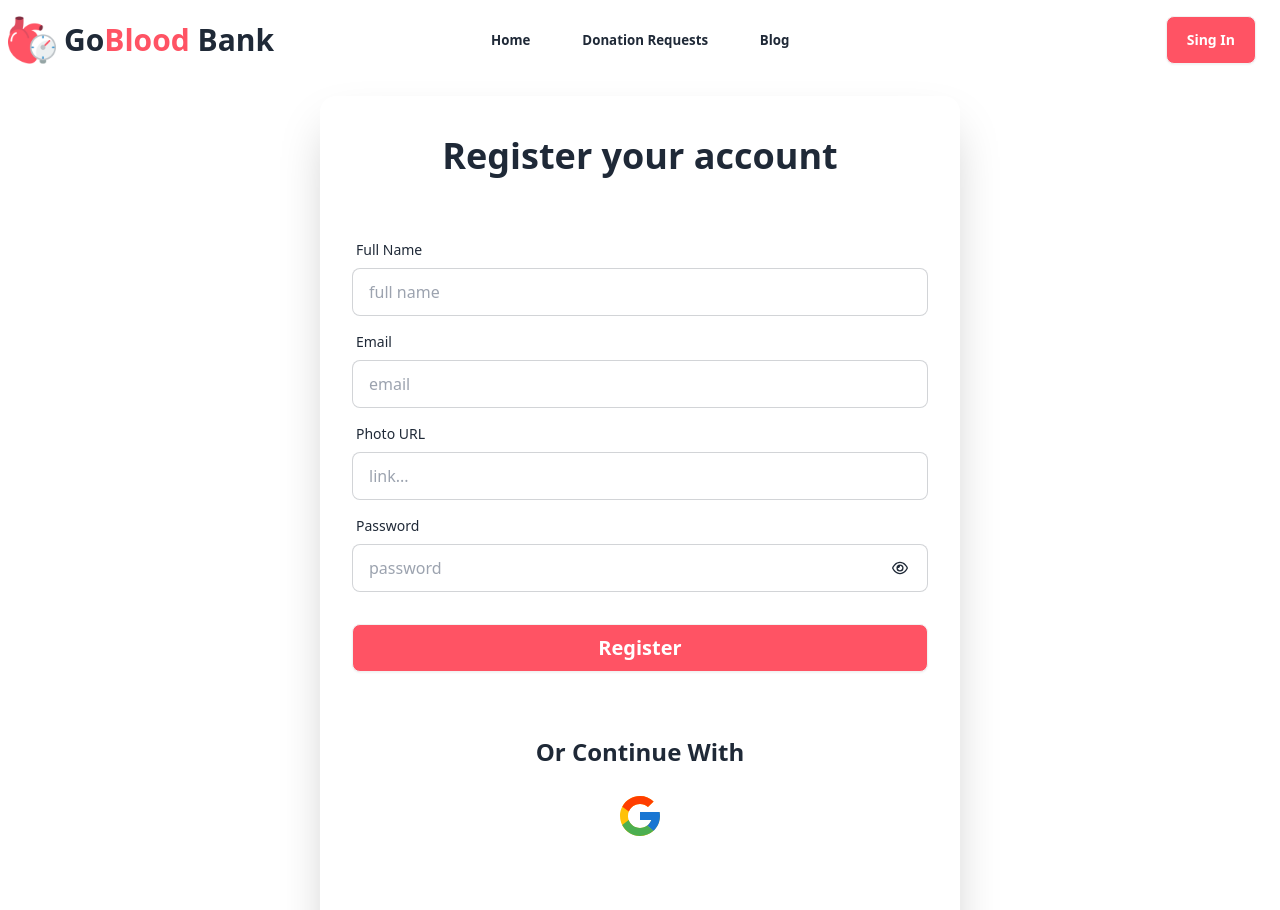
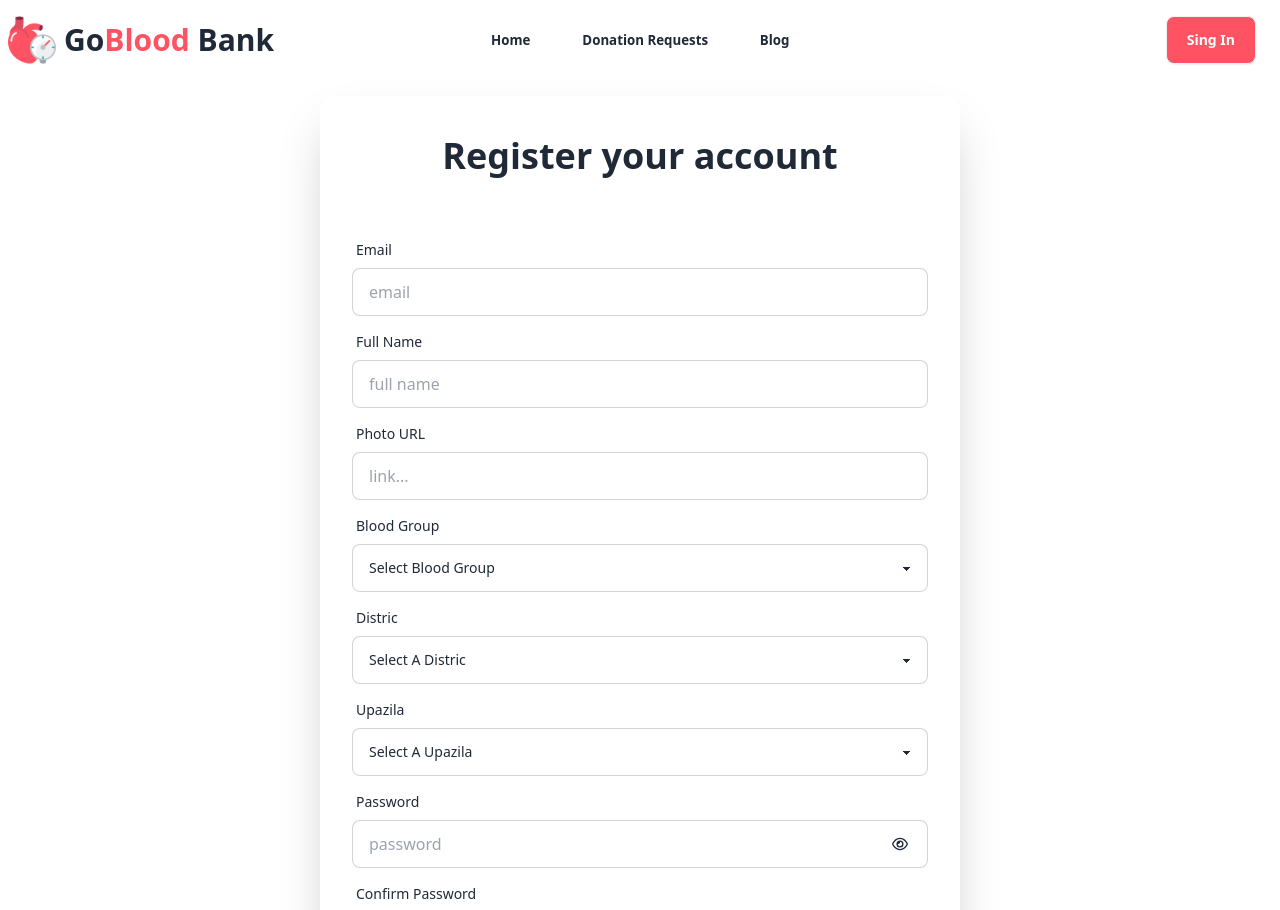
Before and after one commit to sajjathossainbd/go-blood-bank-client, a React (Vite) app: page /register in a window 1280 px wide. Shown: the top 910 px of the page. Built offline with nearby package versions, Linux system fonts and the light colour scheme; no server answers.

Commit message:
login and register page functionality added

```diff
--- a/src/pages/authentication/Login.jsx
+++ b/src/pages/authentication/Login.jsx
@@ -6,9 +6,16 @@ import useAuth from "../../hooks/useAuth";
 import { useState } from "react";
 import SocialLogin from "../../components/SocialLogin";
 import Swal from "sweetalert2";
+import { useForm } from "react-hook-form";
 
 function Login() {
   const [showPassword, setShowPassword] = useState(false);
+  const {
+    register,
+    handleSubmit,
+    reset,
+    formState: { errors },
+  } = useForm();
 
   const { signIn } = useAuth();
   const navigate = useNavigate();
@@ -16,27 +23,20 @@ function Login() {
 
   const from = location.state?.from?.pathname || "/";
 
-  const handleSubmit = (event) => {
-    event.preventDefault();
-    const form = event.target;
-    const email = form.email.value;
-    const password = form.password.value;
-    console.log(email, password);
-    signIn(email, password).then((result) => {
+  const onSubmit = (data) => {
+    signIn(data.email, data.password).then((result) => {
       const user = result.user;
-      console.log(user);
+      reset(), console.log(user);
       Swal.fire({
-        title: "User Login Successful.",
-        showClass: {
-          popup: "animate__animated animate__fadeInDown",
-        },
-        hideClass: {
-          popup: "animate__animated animate__fadeOutUp",
-        },
+        icon: "success",
+        title: "Account Login Successfully!",
+        showConfirmButton: false,
+        timer: 1500,
       });
       navigate(from, { replace: true });
     });
   };
+
   return (
     <>
       <Helmet>
@@ -48,7 +48,7 @@ function Login() {
           Login your account
         </h2>
         <div className="w-full">
-          <form onSubmit={handleSubmit} className="card-body ">
+          <form onSubmit={handleSubmit(onSubmit)} className="card-body ">
             <div className="form-control">
               <label className="label">
                 <span className="label-text">Email</span>
@@ -58,7 +58,7 @@ function Login() {
                 placeholder="email"
                 className="input input-bordered"
                 name="email"
-                required
+                {...register("email", { required: true })}
               />
             </div>
             <div className="form-control">
@@ -71,7 +71,7 @@ function Login() {
                   placeholder="password"
                   className="input input-bordered w-full"
                   name="password"
-                  required
+                  {...register("password", { required: true })}
                 />
                 <span
                   className="absolute top-4 right-5"
--- a/src/pages/authentication/Register.jsx
+++ b/src/pages/authentication/Register.jsx
@@ -5,34 +5,56 @@ import { FaRegEyeSlash } from "react-icons/fa6";
 import { Helmet } from "react-helmet-async";
 import useAuth from "../../hooks/useAuth";
 import SocialLogin from "../../components/SocialLogin";
+import Swal from "sweetalert2";
+import useAxiosPublic from "../../hooks/useAxiosPublic";
+import { useForm } from "react-hook-form";
 
 function Register() {
   const [showPassword, setShowPassword] = useState(false);
 
-  const { createUser } = useAuth();
+  const axiosPublic = useAxiosPublic();
+  const {
+    register,
+    handleSubmit,
+    reset,
+    formState: { errors },
+  } = useForm();
+  const { createUser, updateUserProfile } = useAuth();
   const navigate = useNavigate();
 
-  const handleSubmit = (event) => {
-    event.preventDefault();
+  const onSubmit = (data) => {
+    createUser(data.email, data.password).then((result) => {
+      const loggedUser = result.user;
+      console.log(loggedUser);
+      updateUserProfile(data.name, data.photoURL)
+        .then(() => {
+          // create user entry in the database
+          const userInfo = {
+            name: data.name,
+            email: data.email,
+            avatar: data.photoURL,
+            bloodGroup: data.bloodGroup,
+            distric: data.distric,
+            upazila: data.upazila,
+          };
+          axiosPublic.post("/users", userInfo).then((res) => {
+            if (res.data.insertedId) {
+              console.log("user added to the database");
+              reset();
+              Swal.fire({
+                icon: "success",
+                title: "Account Create Successfully!",
+                showConfirmButton: false,
+                timer: 1500,
+              });
+              navigate("/");
+            }
+          });
+        })
+        .catch((error) => console.log(error));
+    });
+  };
 
-    const name = event.target.name.value;
-    const email = event.target.email.value;
-    const url = event.target.url.value;
-    const password = event.target.password.value;
-
-    // Password Verification
-    if (password.length < 6) {
-      alert("Password must be at least 6 characters long");
-      return;
-    }
-    const passwordRegex = /^(?=.*[a-z])(?=.*[A-Z])/;
-    if (!passwordRegex.test(password)) {
-      alert("Please Provide Uppercase and Lowercase letters");
-      return;
-    }
-
-    createUser(email, password, name, url, navigate);
-  };
   return (
     <>
       <Helmet>
@@ -43,7 +65,19 @@ function Register() {
           Register your account
         </h2>
         <div className="w-full">
-          <form onSubmit={handleSubmit} className="card-body ">
+          <form onSubmit={handleSubmit(onSubmit)} className="card-body ">
+            <div className="form-control">
+              <label className="label">
+                <span className="label-text">Email</span>
+              </label>
+              <input
+                type="email"
+                placeholder="email"
+                className="input input-bordered"
+                name="email"
+                {...register("email", { required: true })}
+              />
+            </div>
             <div className="form-control">
               <label className="label">
                 <span className="label-text">Full Name</span>
@@ -53,18 +87,7 @@ function Register() {
                 placeholder="full name"
                 className="input input-bordered"
                 name="name"
-              />
-            </div>
-            <div className="form-control">
-              <label className="label">
-                <span className="label-text">Email</span>
-              </label>
-              <input
-                type="email"
-                placeholder="email"
-                className="input input-bordered"
-                name="email"
-                required
+                {...register("name", { required: true })}
               />
             </div>
             <div className="form-control">
@@ -75,8 +98,75 @@ function Register() {
                 type="text"
                 placeholder="link..."
                 className="input input-bordered"
-                name="url"
+                {...register("photURL", { required: true })}
               />
+            </div>
+            <div className="form-control">
+              <label className="label">
+                <span className="label-text">Blood Group</span>
+              </label>
+              <select
+                {...register("bloodGroup", { required: true })}
+                className="select select-bordered w-full"
+              >
+                <option disabled selected>
+                  Select Blood Group
+                </option>
+                <option>A+</option>
+                <option>A-</option>
+                <option>B+</option>
+                <option>B-</option>
+                <option>AB+</option>
+                <option>AB-</option>
+                <option>O+</option>
+                <option>O-</option>
+              </select>
+            </div>
+            <div className="form-control">
+              <label className="label">
+                <span className="label-text">Distric</span>
+              </label>
+              <select
+                {...register("distric", { required: true })}
+                className="select select-bordered w-full "
+              >
+                <option disabled selected>
+                  Select A Distric
+                </option>
+                <option>Dhaka</option>
+                <option>Cumilla</option>
+                <option>Sunamganj</option>
+                <option>Sylhet</option>
+                <option>Tangail</option>
+                <option>Narail</option>
+                <option>Kushtia</option>
+                <option>Jessore</option>
+                <option>Bandarban</option>
+                <option>Bagerhat</option>
+              </select>
+            </div>
+            <div className="form-control">
+              <label className="label">
+                <span className="label-text">Upazila</span>
+              </label>
+              <select
+                {...register("upazila", { required: true })}
+                className="select select-bordered w-full"
+              >
+                <option disabled selected>
+                  Select A Upazila
+                </option>
+                <option>Mohalchari</option>
+                <option>Fatikchhari</option>
+                <option>Mirsharai</option>
+                <option>Sonaimori</option>
+                <option>Sonaimori</option>
+                <option>Kabirhat</option>
+                <option>Bijoynagar</option>
+                <option>Nabinagar</option>
+                <option>Daudkandi</option>
+                <option>Debidwar</option>
+              </select>
             </div>
             <div className="form-control">
               <label className="label">
@@ -88,7 +178,27 @@ function Register() {
                   placeholder="password"
                   className="input input-bordered w-full"
                   name="password"
-                  required
+                  {...register("password", { required: true })}
+                />
+                <span
+                  className="absolute top-4 right-5"
+                  onClick={() => setShowPassword(!showPassword)}
+                >
+                  {showPassword ? <FaRegEyeSlash /> : <FaRegEye />}
+                </span>
+              </div>
+            </div>
+            <div className="form-control">
+              <label className="label">
+                <span className="label-text">Confirm Password</span>
+              </label>
+              <div className="relative">
+                <input
+                  type={showPassword ? "text" : "password"}
+                  placeholder="password"
+                  className="input input-bordered w-full"
+                  name="password"
+                  {...register("password", { required: true })}
                 />
                 <span
                   className="absolute top-4 right-5"
--- a/src/pages/shared/Navbar.jsx
+++ b/src/pages/shared/Navbar.jsx
@@ -3,7 +3,8 @@ import Logo from "./../../assets/logo.png";
 import useAuth from "../../hooks/useAuth";
 
 function Navbar() {
-  const { user, logOut } = useAuth;
+  const { user, logOut } = useAuth();
+  console.log(user);
   const navLinks = (
     <>
       <NavLink
@@ -117,7 +118,7 @@ function Navbar() {
             </div>
             <button
               onClick={() => logOut()}
-              className="btn bg-[#e76741] hover:bg-[#FFA488] text-white mr-4 px-5"
+              className="btn bg-[#FF5364] hover:bg-[#d64251] text-white mr-4 px-5"
             >
               Logout
             </button>
--- a/src/provider/AuthProvider.jsx
+++ b/src/provider/AuthProvider.jsx
@@ -9,10 +9,10 @@ import {
   signOut,
   updateProfile,
 } from "firebase/auth";
+import useAxiosPublic from "../hooks/useAxiosPublic";
 import auth from "../firebase/firebase.config";
-import useAxiosPublic from "../hooks/useAxiosPublic";
 
-export const AuthContext = createContext("");
+export const AuthContext = createContext(null);
 
 const AuthProvider = ({ children }) => {
   const [user, setUser] = useState(null);
@@ -51,6 +51,7 @@ const AuthProvider = ({ children }) => {
     const unsubscribe = onAuthStateChanged(auth, (currentUser) => {
       setUser(currentUser);
       if (currentUser) {
+        console.log("data save", currentUser);
         // get token and store client
         const userInfo = { email: currentUser.email };
         axiosPublic.post("/jwt", userInfo).then((res) => {
@@ -60,6 +61,7 @@ const AuthProvider = ({ children }) => {
           }
         });
       } else {
+        // TODO: remove token (if token stored in the client side: Local storage, caching, in memory)
         localStorage.removeItem("access-token");
         setLoading(false);
       }
```
Also changed, not shown: src/components/SocialLogin.jsx (+14 -4 lines), src/pages/home/Home.jsx (+2 -5 lines).
